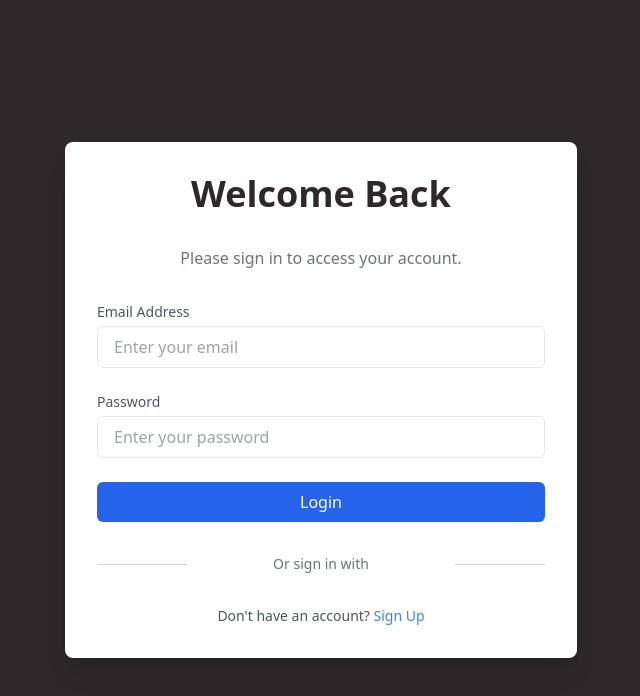
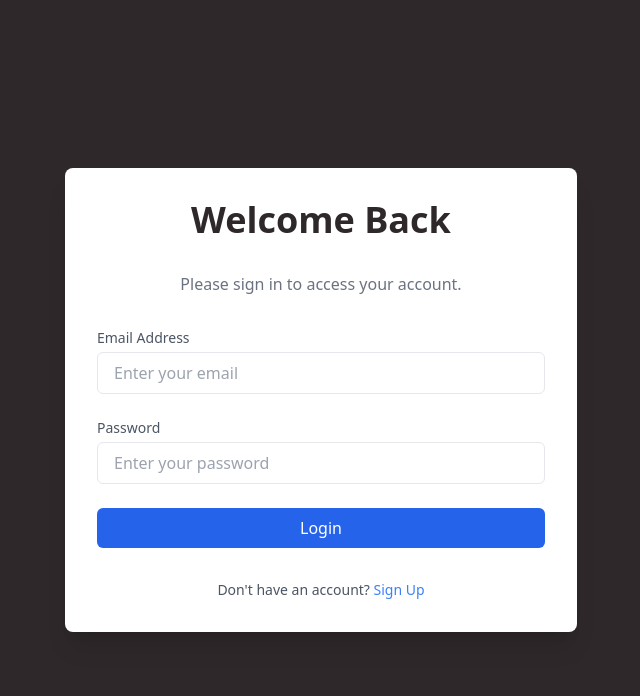
Before and after one commit to Oyedelehabeeb/learned, a React (Vite) app: page /login in a window 1280 px wide. Shown: the top 696 px of the page, without its empty margins (319-959 px from the left). Built offline with nearby package versions, Linux system fonts and the light colour scheme; no server answers.

Commit message:
update auth

```diff
--- a/src/Features/Authentication/Login.jsx
+++ b/src/Features/Authentication/Login.jsx
@@ -70,12 +70,6 @@ function Login() {
           </button>
         </form>
 
-        <div className="flex items-center justify-between mt-4">
-          <span className="w-1/5 border-b border-gray-300"></span>
-          <p className="text-sm text-gray-500">Or sign in with</p>
-          <span className="w-1/5 border-b border-gray-300"></span>
-        </div>
-
         <p className="text-sm text-center mt-6 text-gray-600">
           Don't have an account?{" "}
           <Link to="/signup" className="text-blue-500 hover:underline">
--- a/src/Features/Authentication/Signup.jsx
+++ b/src/Features/Authentication/Signup.jsx
@@ -136,12 +136,6 @@ function SignUp() {
           </div>
         </form>
 
-        {/* <div className="flex items-center justify-between mt-4">
-          <span className="w-1/5 border-b border-gray-300"></span>
-          <p className="text-sm text-gray-500">Or sign up with</p>
-          <span className="w-1/5 border-b border-gray-300"></span>
-        </div> */}
-
         <p className="text-sm text-center mt-6 text-gray-600">
           Already have an account?{" "}
           <Link to="/login" className="text-green-500 hover:underline">
```
